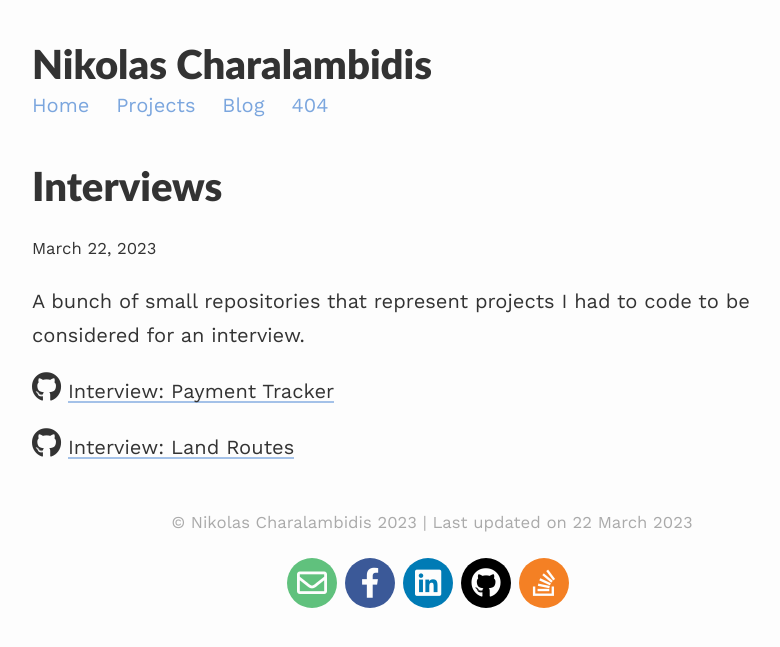
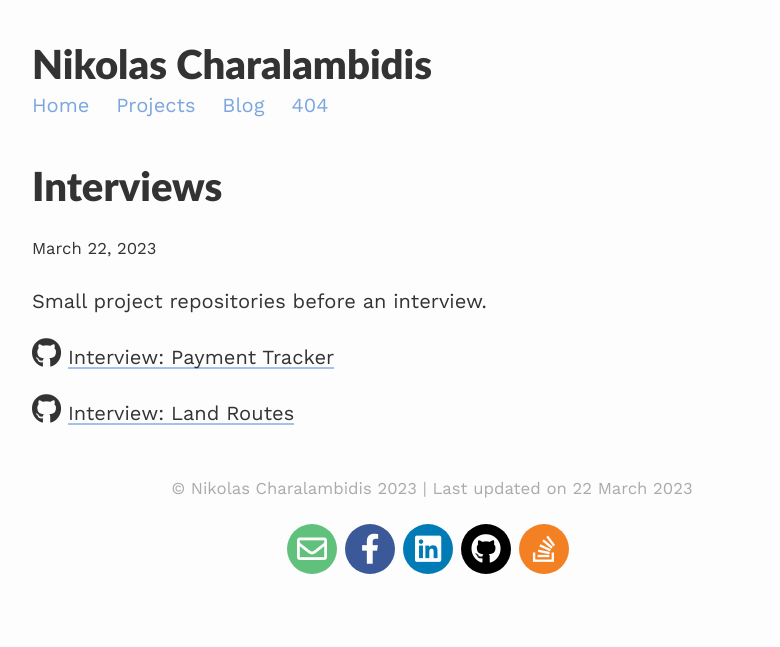
Before and after one commit to Nikolas-Charalambidis/nikolas-charalambidis.github.io, a Jekyll site: the page built from _projects/interviews.md, in a window 1280 px wide. Shown: the top 647 px of the page, without its empty margins (208-988 px from the left). Built offline with Jekyll 4.4.1, drawn with Linux system fonts in a browser that asks for light colours; nearby versions of some CDN libraries; comment, search, counter and statistics services are not loaded.

```diff
--- a/_config.yml
+++ b/_config.yml
@@ -49,9 +49,9 @@ collections:
     output: true
     permalink: /projects/:name/
     order:
-      - website.md
       - interviews.md
       - school.md
+      - websites.md
 
 sass:
   sass_dir: /assets/css/_sass
--- a/_projects/interviews.md
+++ b/_projects/interviews.md
@@ -1,9 +1,8 @@
 ---
 title: Interviews
 tagline: Interviews
-description: Interviews
 layout: post
-description: A bunch of small repositories that represent projects I had to code to be considered for an interview.
+description: Small project repositories before an interview.
 ---
 
 <span class="fab fa-github" style='font-size:30px'></span> [Interview: Payment Tracker](https://github.com/Nikolas-Charalambidis/interview-payment-tracker)
--- a/assets/css/_sass/profile.scss
+++ b/assets/css/_sass/profile.scss
@@ -7,14 +7,6 @@
     margin-bottom: 1rem;
     border-radius: 6px;
     border-radius: 50%;
-}
-
-.left {
-    float: left;
-}
-
-.right {
-    float: right;
 }
 
 // adjust tile sizes on smaller screens
--- a/assets/css/_sass/projects.scss
+++ b/assets/css/_sass/projects.scss
@@ -118,4 +118,12 @@
   }
 }
 
-//Based on: https://codepen.io/GeorgePark/pen/vdqYom
+img {
+  max-width: 100%;
+  border-style: solid;
+  border-color: $light-gray;
+  margin-left: 1rem;
+  margin-right: 1rem;
+  margin-bottom: 1rem;
+  border-radius: 6px;
+}
--- a/assets/css/_sass/style.scss
+++ b/assets/css/_sass/style.scss
@@ -70,10 +70,6 @@ figure {
   margin: 0;
 }
 
-img {
-  max-width: 100%;
-}
-
 pre,
 code {
   overflow: auto;
@@ -108,6 +104,14 @@ blockquote {
   @include media-query($on-palm) {
     font-size: 2em;
   }
+}
+
+.left {
+  float: left;
+}
+
+.right {
+  float: right;
 }
 
 /* Pagination style in index/home page */
```
Also changed, not shown: _projects/school.md (+1 -2 lines), _projects/website.md (deleted, +0 -11 lines), _projects/websites.md (added, +58 -0 lines), assets/images/websites/amita-kullaphan-com.png (added), assets/images/websites/trackmasters-cz.png (added).
